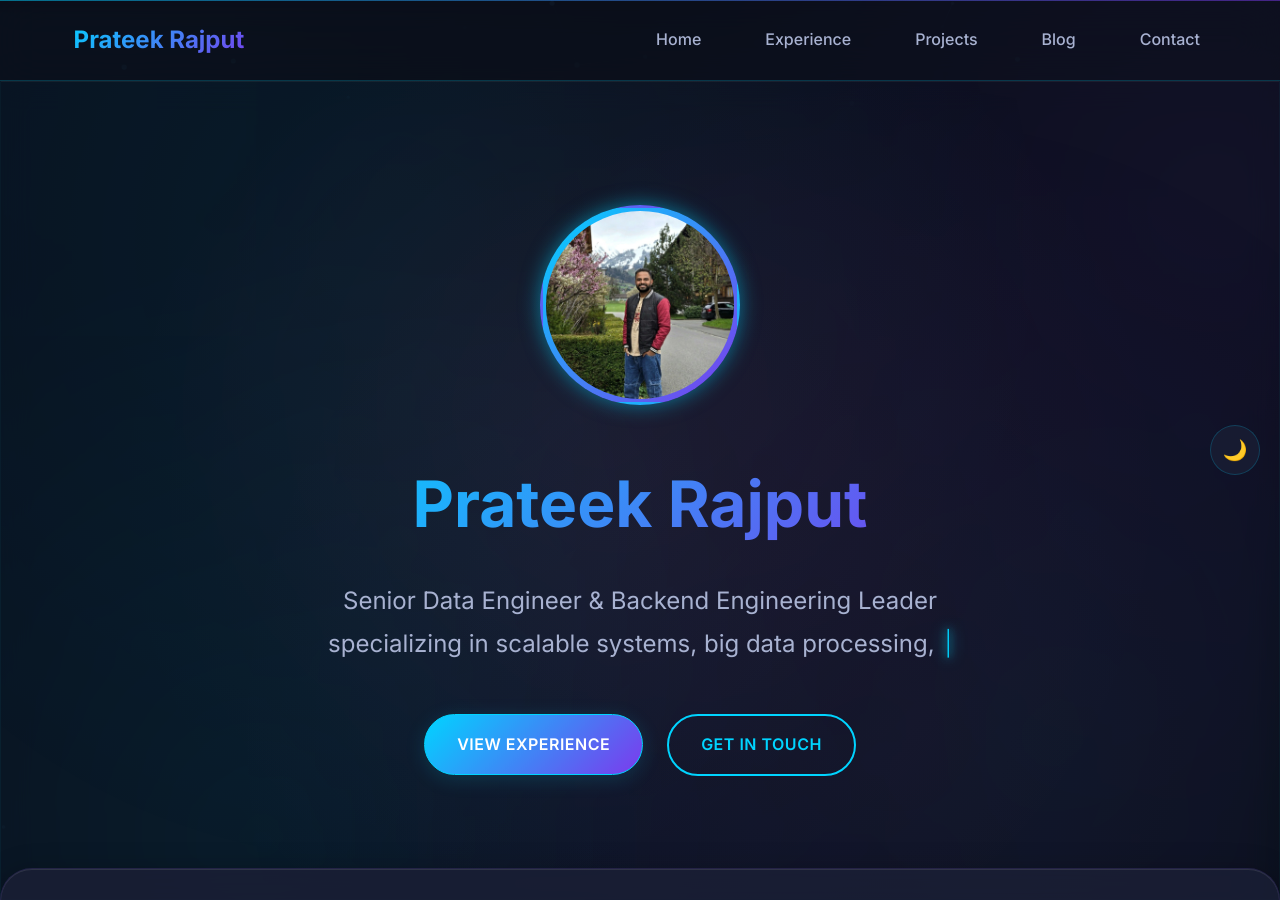
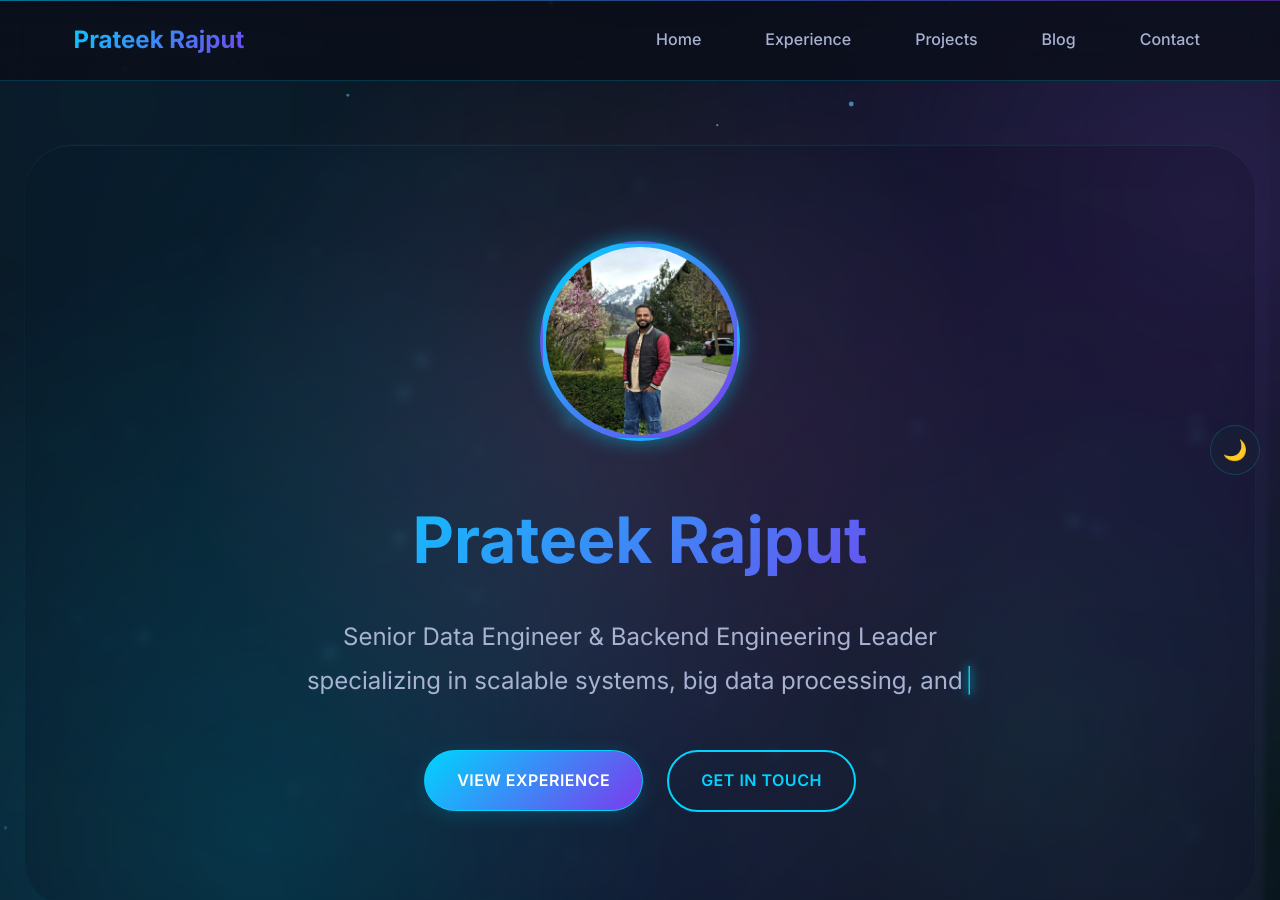
Before and after one commit to prateek-217/prateek-217.github.io, a Jekyll site: the page built from index.md, in a window 1280 px wide and 900 px high. Built offline with Jekyll 4.4.1, drawn with Linux system fonts in a browser that asks for light colours.

Commit message:
Enhance website background visibility and improve glassmorphism design
- Reduce background section widths to showcase animated background
- Increase transparency across all glassmorphism sections for better visibility
- Add consistent rounded corners (3rem) to hero and content sections
- Fix hero section padding and margin consistency with other pages
- Implement glow effects for social icons matching navbar logo
- Fix social icon alignment and remove underlines for professional appearance
- Optimize footer layout: reduce height, match navbar width, full-width accent line
- Remove conflicting CSS rules that prevented proper rounded corner rendering
- Maintain consistent glassmorphism opacity (0.20-0.25) across all sections

🤖 Generated with [Claude Code](https://claude.ai/code)

Co-Authored-By: Claude <noreply@anthropic.com>

```diff
--- a/assets/css/main.css
+++ b/assets/css/main.css
@@ -147,8 +147,8 @@ body::after {
     position: fixed;
     top: 0;
     width: 100%;
-    background: rgba(10, 14, 26, 0.8);
-    backdrop-filter: blur(20px);
+    background: rgba(10, 14, 26, 0.6);
+    backdrop-filter: blur(15px);
     border-bottom: 1px solid var(--border-color);
     z-index: 1000;
     transition: var(--transition);
@@ -264,20 +264,23 @@ body::after {
 /* Main Content */
 .main-content {
     margin-top: 80px;
+    padding: 2rem 1.5rem 0 1.5rem;
     min-height: calc(100vh - 80px);
 }
 
 /* Hero Section - Futuristic */
 .hero {
-    padding: 6rem 1.5rem;
-    background: rgba(10, 14, 26, 0.70);
-    backdrop-filter: blur(15px);
+    padding: 6rem 3rem;
+    background: rgba(10, 14, 26, 0.20);
+    backdrop-filter: blur(6px);
     position: relative;
-    overflow: hidden;
-    min-height: calc(100vh - 80px);
+    min-height: calc(100vh - 80px - 6rem);
     display: flex;
     align-items: center;
     border: 1px solid rgba(0, 212, 255, 0.05);
+    max-width: 1300px;
+    margin: 2rem auto 2rem auto;
+    border-radius: 3rem;
     box-shadow: inset 0 1px 0 rgba(255, 255, 255, 0.05);
 }
 
@@ -294,6 +297,7 @@ body::after {
         radial-gradient(circle at 50% 50%, rgba(244, 113, 181, 0.05) 0%, transparent 70%);
     z-index: -1;
     animation: heroGlow 15s ease-in-out infinite;
+    border-radius: 3rem;
 }
 
 @keyframes heroGlow {
@@ -302,7 +306,7 @@ body::after {
 }
 
 .hero-container {
-    max-width: 1200px;
+    max-width: 900px;
     margin: 0 auto;
     text-align: center;
     position: relative;
@@ -471,21 +475,22 @@ body::after {
 
 /* Content Sections */
 .section {
-    padding: 6rem 1.5rem;
+    padding: 6rem 3rem;
     position: relative;
-    background: rgba(10, 14, 26, 0.85);
-    backdrop-filter: blur(20px);
+    background: rgba(10, 14, 26, 0.20);
+    backdrop-filter: blur(6px);
     border: 1px solid rgba(0, 212, 255, 0.1);
     z-index: 10;
-    border-radius: 2rem 2rem 0 0;
-    margin-top: -2rem;
+    border-radius: 3rem;
+    margin: 2rem auto 0 auto;
+    max-width: 1300px;
     box-shadow:
-        0 8px 32px rgba(0, 0, 0, 0.3),
-        inset 0 1px 0 rgba(255, 255, 255, 0.1);
+        0 8px 32px rgba(0, 0, 0, 0.2),
+        inset 0 1px 0 rgba(255, 255, 255, 0.08);
 }
 
 .section-container {
-    max-width: 1200px;
+    max-width: 800px;
     margin: 0 auto;
 }
 
@@ -532,8 +537,8 @@ body::after {
 }
 
 .card {
-    background: rgba(26, 31, 53, 0.6);
-    backdrop-filter: blur(25px);
+    background: rgba(26, 31, 53, 0.45);
+    backdrop-filter: blur(15px);
     border-radius: 1.5rem;
     padding: 2.5rem;
     border: 1px solid rgba(0, 212, 255, 0.2);
@@ -542,8 +547,8 @@ body::after {
     overflow: hidden;
     cursor: pointer;
     box-shadow:
-        0 8px 32px rgba(0, 0, 0, 0.3),
-        inset 0 1px 0 rgba(255, 255, 255, 0.1);
+        0 8px 32px rgba(0, 0, 0, 0.2),
+        inset 0 1px 0 rgba(255, 255, 255, 0.08);
 }
 
 .card::before {
@@ -623,16 +628,16 @@ body::after {
 }
 
 .post-card {
-    background: rgba(26, 31, 53, 0.7);
-    backdrop-filter: blur(20px);
+    background: rgba(26, 31, 53, 0.5);
+    backdrop-filter: blur(12px);
     border-radius: 1.5rem;
     overflow: hidden;
     border: 1px solid rgba(139, 92, 246, 0.2);
     transition: var(--transition);
     position: relative;
     box-shadow:
-        0 8px 32px rgba(0, 0, 0, 0.3),
-        inset 0 1px 0 rgba(255, 255, 255, 0.1);
+        0 8px 32px rgba(0, 0, 0, 0.2),
+        inset 0 1px 0 rgba(255, 255, 255, 0.08);
 }
 
 .post-card::before {
@@ -712,8 +717,8 @@ body::after {
     background: var(--bg-secondary);
     border-top: 1px solid var(--border-color);
     color: var(--text-secondary);
-    padding: 2.5rem 1.5rem;
-    margin-top: 4rem;
+    padding: 1rem 1.5rem;
+    margin-top: 2rem;
     position: relative;
 }
 
@@ -721,9 +726,8 @@ body::after {
     content: '';
     position: absolute;
     top: 0;
-    left: 50%;
-    transform: translateX(-50%);
-    width: 60%;
+    left: 0;
+    right: 0;
     height: 1px;
     background: var(--gradient-primary);
     opacity: 0.5;
@@ -758,19 +762,35 @@ body::after {
     display: inline-flex;
     align-items: center;
     justify-content: center;
+    width: 60px;
+    height: 60px;
+    vertical-align: middle;
+    text-decoration: none;
+    line-height: 1;
+}
+
+.social-links a i {
+    display: block;
+    width: 1em;
+    height: 1em;
+    text-align: center;
+    vertical-align: middle;
 }
 
 .social-links a::before {
     content: '';
     position: absolute;
-    top: 0;
-    left: 0;
-    right: 0;
-    bottom: 0;
-    border-radius: 50%;
-    background: transparent;
+    top: 50%;
+    left: 50%;
+    transform: translate(-50%, -50%);
+    width: 100%;
+    height: 100%;
+    background: var(--gradient-primary);
+    opacity: 0;
+    filter: blur(10px);
     transition: var(--transition);
     z-index: -1;
+    border-radius: 50%;
 }
 
 .social-links a:hover {
@@ -780,8 +800,7 @@ body::after {
 }
 
 .social-links a:hover::before {
-    background: radial-gradient(circle, rgba(0, 212, 255, 0.15) 0%, transparent 60%);
-    box-shadow: 0 0 15px rgba(0, 212, 255, 0.3);
+    opacity: 0.15;
 }
 
 /* Specific icon colors on hover */
@@ -1041,17 +1060,11 @@ body::after {
 
 /* Clean Section Styling */
 .section:nth-child(even) {
-    background: rgba(26, 31, 53, 0.85);
-    backdrop-filter: blur(25px);
+    background: rgba(10, 14, 26, 0.25);
+    backdrop-filter: blur(6px);
     border: 1px solid rgba(139, 92, 246, 0.1);
 }
 
-/* Hero Section Special Handling */
-.hero {
-    position: relative;
-    border-radius: 0;
-    margin-top: 0;
-}
 
 /* Smooth scrolling */
 html {
--- a/index.md
+++ b/index.md
@@ -52,7 +52,7 @@ title: Home
     </div>
 </section>
 
-<section class="section" style="background: var(--bg-secondary);">
+<section class="section">
     <div class="section-container">
         <h2 class="section-title">Latest Blog Posts</h2>
         <div class="post-grid">
```
